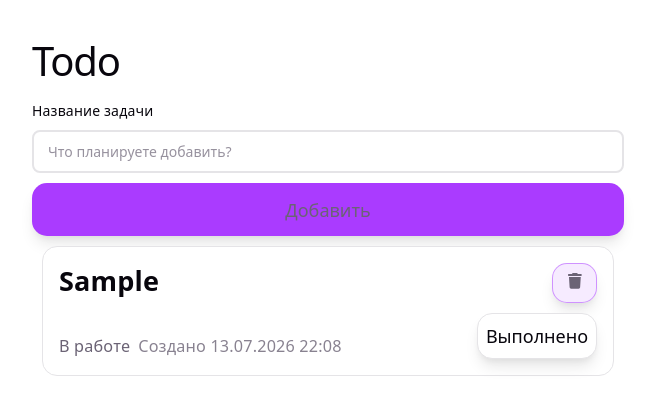
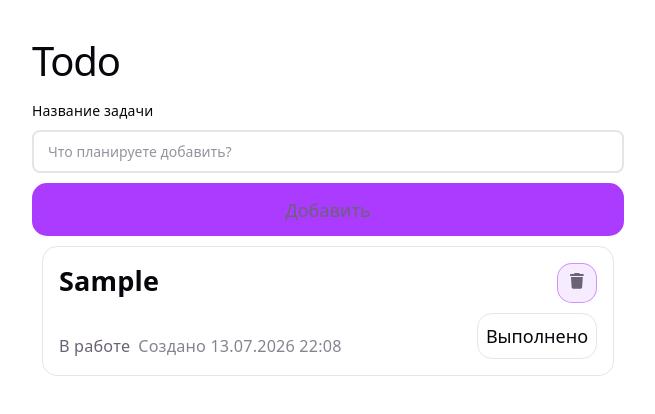
Before and after one commit to saysaysaysaysaysaysay/gnivc-todo, a React (Vite) app: page / in a window 1280 px wide. Both pictures are taken after typing "Sample" into the empty fields and a click on the button "Добавить". Shown: the top 414 px of the page, without its empty margins (312-967 px from the left). Built offline with nearby package versions, Linux system fonts and the light colour scheme.

Commit message:
styles(shared/ui): edit Button component styles

```diff
--- a/src/shared/ui/Button/Button.module.scss
+++ b/src/shared/ui/Button/Button.module.scss
@@ -17,7 +17,6 @@
   transition: all 0.3s linear;
   background: var(--bg);
   color: var(--text-button);
-  box-shadow: var(--shadow);
 
   &:hover {
     opacity: 0.85;
@@ -47,7 +46,6 @@
   &.delete {
     background: var(--accent-bg);
     border-color: var(--accent-border);
-    padding: 0.25rem 0.75rem;
     font-size: 0.875rem;
     width: auto;
     height: auto;
```
